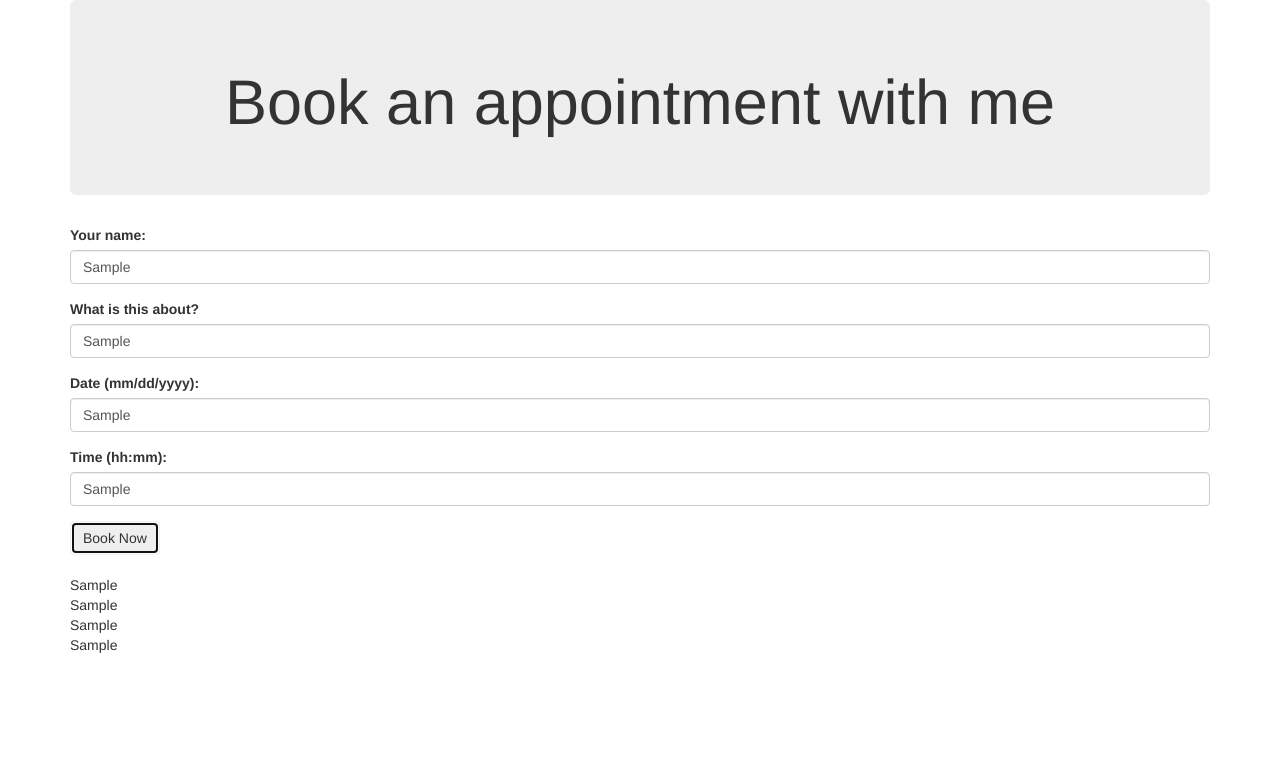
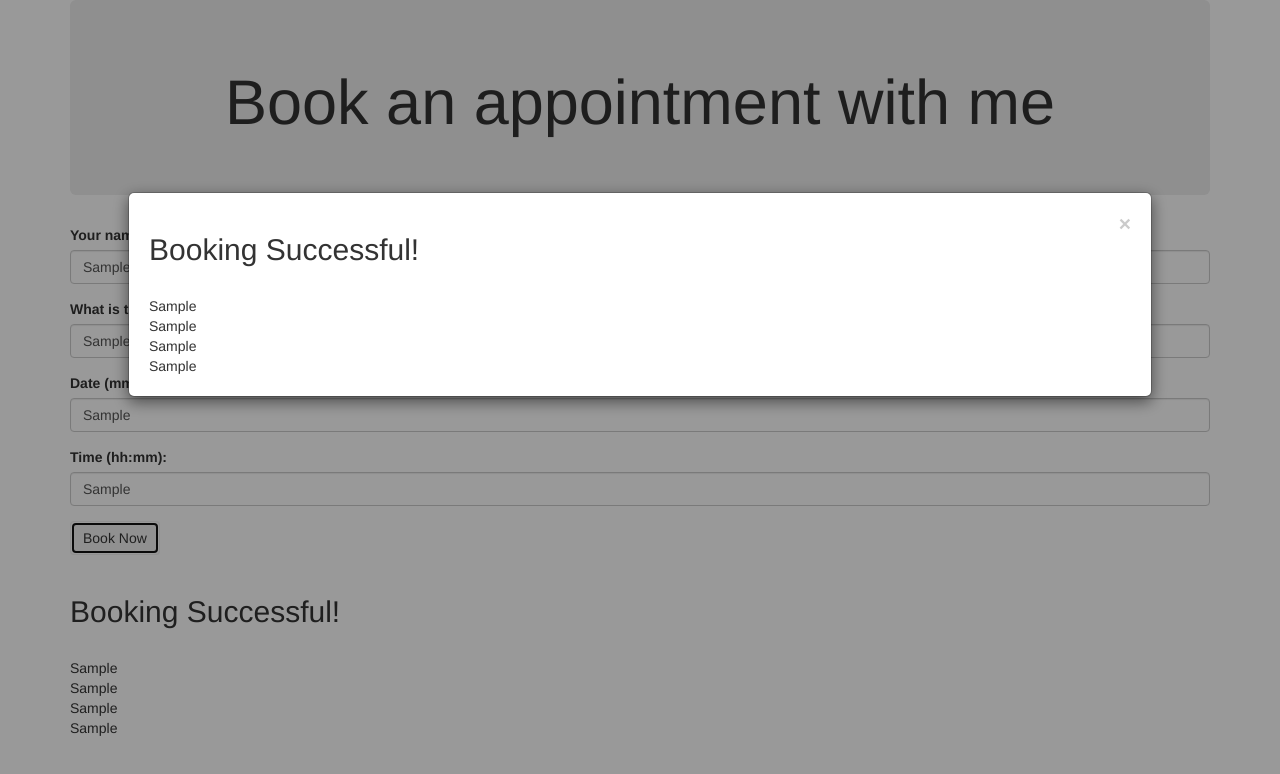
Before and after one commit to djzevenbergen/appointments, a plain HTML site: page index.html in a window 1280 px wide. Both pictures are taken after typing "Sample", "Sample", "Sample", "Sample" into the empty fields and a click on the button "Book Now". Drawn offline with Linux system fonts and the light colour scheme.

Commit message:
add modal

```diff
--- a/css/styles.css
+++ b/css/styles.css
@@ -1,3 +1,41 @@
 .jumbotron {
   text-align: center
 }
+
+/* The Modal (background) */
+.modal {
+  display: none; /* Hidden by default */
+  position: fixed; /* Stay in place */
+  z-index: 1; /* Sit on top */
+  left: 0;
+  top: 0;
+  width: 100%; /* Full width */
+  height: 100%; /* Full height */
+  overflow: auto; /* Enable scroll if needed */
+  background-color: rgb(0,0,0); /* Fallback color */
+  background-color: rgba(0,0,0,0.4); /* Black w/ opacity */
+}
+
+/* Modal Content/Box */
+.modal-content {
+  background-color: #fefefe;
+  margin: 15% auto; /* 15% from the top and centered */
+  padding: 20px;
+  border: 1px solid #888;
+  width: 80%; /* Could be more or less, depending on screen size */
+}
+
+/* The Close Button */
+.close {
+  color: #aaa;
+  float: right;
+  font-size: 28px;
+  font-weight: bold;
+}
+
+.close:hover,
+.close:focus {
+  color: black;
+  text-decoration: none;
+  cursor: pointer;
+}
--- a/index.html
+++ b/index.html
@@ -37,6 +37,17 @@
 
       </div>
 
+      <div id="myModal" class="modal">
+
+        <!-- Modal content -->
+        <div class="modal-content">
+          <span class="close" id="close">&times;</span>
+          <div class='info'>
+
+          </div>
+        </div>
+
+      </div>
 
 
 
--- a/js/scripts.js
+++ b/js/scripts.js
@@ -1,14 +1,34 @@
 $(document).ready(function() {
- $("#formOne").submit(function(event) {
+  var modal = document.getElementById("myModal");
+  var span = document.getElementById("close");
+  $("#formOne").submit(function(event) {
     var name = $("input#name").val();
     var about = $("input#about").val();
     var date = $("input#date").val();
     var time = $("input#time").val();
-    alert(name + about + date + time);
 
-    $(".info").append(name + "<br>" + about + "<br>" + date + "<br>" + time);
+
+
+    $(".info").append("<h2> Booking Successful! </h2>" + "<br>" + name + "<br>" + about + "<br>" + date + "<br>" + time);
+
+    modal.style.display = "block";
+
     event.preventDefault();
+
+    span.onclick = function() {
+      modal.style.display = "none";
+    }
+
+    window.onclick = function(event) {
+      if (event.target == modal) {
+        modal.style.display = "none";
+      }
+    }
+
 
 
   });
+
+
+
 });
```
